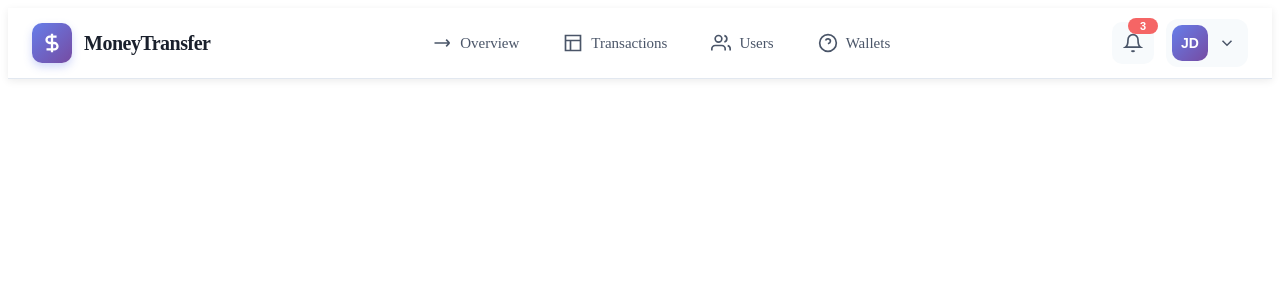
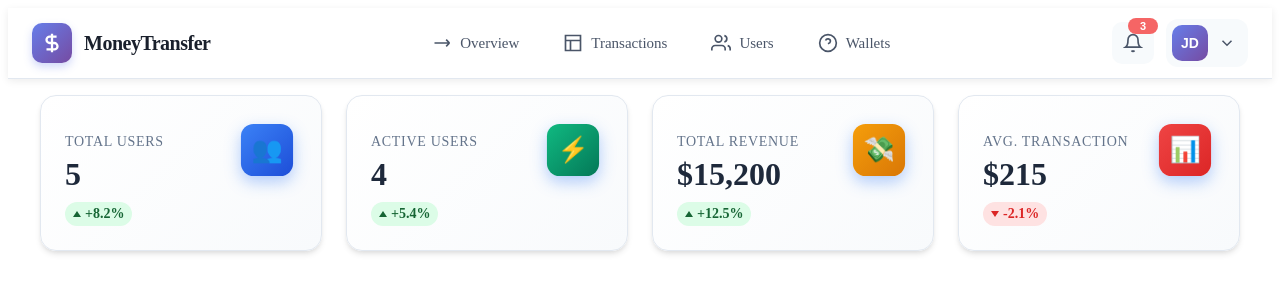
Before and after one commit to KagsM/money-transfer, a React (Vite) app: page /admin/dashboard in a window 1280 px wide. Shown: the top 300 px of the page. Built offline with nearby package versions, Linux system fonts and the light colour scheme.

Commit message:
making a Stats.jsx and updating App.css

```diff
--- a/src/App.css
+++ b/src/App.css
@@ -999,3 +999,207 @@ button {
     height: 35px;
   }
 }
+/* Stats Component Styles */
+.stats-container {
+  display: grid;
+  grid-template-columns: repeat(auto-fit, minmax(250px, 1fr));
+  gap: 1.5rem;
+  padding: 1rem;
+  max-width: 1200px;
+  margin: 0 auto;
+}
+
+.stat-card {
+  background: linear-gradient(135deg, #ffffff 0%, #f8fafc 100%);
+  border: 1px solid #e2e8f0;
+  border-radius: 16px;
+  padding: 1.5rem;
+  display: flex;
+  justify-content: space-between;
+  align-items: flex-start;
+  box-shadow: 0 4px 6px -1px rgba(0, 0, 0, 0.1), 0 2px 4px -1px rgba(0, 0, 0, 0.06);
+  transition: all 0.3s ease;
+  position: relative;
+  overflow: hidden;
+}
+
+.stat-card::before {
+  content: '';
+  position: absolute;
+  top: 0;
+  left: 0;
+  right: 0;
+  height: 3px;
+  background: linear-gradient(90deg, #3b82f6, #8b5cf6);
+  transform: scaleX(0);
+  transition: transform 0.3s ease;
+}
+
+.stat-card:hover::before {
+  transform: scaleX(1);
+}
+
+.stat-card:hover {
+  transform: translateY(-4px);
+  box-shadow: 0 20px 25px -5px rgba(0, 0, 0, 0.1), 0 10px 10px -5px rgba(0, 0, 0, 0.04);
+  border-color: #cbd5e0;
+}
+
+.stat-content {
+  flex: 1;
+}
+
+.stat-title {
+  font-size: 0.875rem;
+  font-weight: 500;
+  color: #64748b;
+  margin-bottom: 0.5rem;
+  text-transform: uppercase;
+  letter-spacing: 0.05em;
+}
+
+.stat-value {
+  font-size: 2rem;
+  font-weight: 700;
+  color: #1e293b;
+  margin-bottom: 0.25rem;
+  line-height: 1;
+}
+
+.stat-change {
+  display: inline-flex;
+  align-items: center;
+  font-size: 0.875rem;
+  font-weight: 600;
+  padding: 0.25rem 0.5rem;
+  border-radius: 9999px;
+  margin-top: 0.5rem;
+}
+
+.stat-change.up {
+  background-color: #dcfce7;
+  color: #166534;
+}
+
+.stat-change.down {
+  background-color: #fee2e2;
+  color: #dc2626;
+}
+
+.stat-change::before {
+  content: '';
+  display: inline-block;
+  width: 0;
+  height: 0;
+  margin-right: 0.25rem;
+  border-left: 4px solid transparent;
+  border-right: 4px solid transparent;
+}
+
+.stat-change.up::before {
+  border-bottom: 6px solid #166534;
+}
+
+.stat-change.down::before {
+  border-top: 6px solid #dc2626;
+}
+
+/* Stat Decoration with Icons */
+.stat-decoration {
+  position: relative;
+  width: 60px;
+  height: 60px;
+  display: flex;
+  align-items: center;
+  justify-content: center;
+}
+
+.stat-orb {
+  width: 50px;
+  height: 50px;
+  border-radius: 12px;
+  background: linear-gradient(135deg, #3b82f6, #8b5cf6);
+  display: flex;
+  align-items: center;
+  justify-content: center;
+  box-shadow: 0 4px 12px rgba(59, 130, 246, 0.3);
+  animation: pulse 2s ease-in-out infinite alternate;
+}
+
+.stat-icon {
+  font-size: 1.5rem;
+  filter:invert(0);
+}
+
+@keyframes pulse {
+  0% {
+    transform: scale(1);
+    box-shadow: 0 4px 12px rgba(59, 130, 246, 0.3);
+  }
+  100% {
+    transform: scale(1.05);
+    box-shadow: 0 6px 16px rgba(59, 130, 246, 0.4);
+  }
+}
+
+/* Different colors for each card */
+.stat-card:nth-child(1) .stat-orb {
+  background: linear-gradient(135deg, #3b82f6, #1d4ed8);
+}
+
+.stat-card:nth-child(2) .stat-orb {
+  background: linear-gradient(135deg, #10b981, #047857);
+}
+
+.stat-card:nth-child(3) .stat-orb {
+  background: linear-gradient(135deg, #f59e0b, #d97706);
+}
+
+.stat-card:nth-child(4) .stat-orb {
+  background: linear-gradient(135deg, #ef4444, #dc2626);
+}
+
+/* Responsive Design */
+@media (max-width: 768px) {
+  .stats-container {
+    grid-template-columns: repeat(auto-fit, minmax(200px, 1fr));
+    gap: 1rem;
+    padding: 0.5rem;
+  }
+
+  .stat-card {
+    padding: 1.25rem;
+  }
+
+  .stat-value {
+    font-size: 1.75rem;
+  }
+
+  .stat-decoration {
+    width: 50px;
+    height: 50px;
+  }
+
+  .stat-orb {
+    width: 40px;
+    height: 40px;
+  }
+
+  .stat-icon {
+    font-size: 1.25rem;
+  }
+}
+
+@media (max-width: 480px) {
+  .stats-container {
+    grid-template-columns: 1fr;
+  }
+
+  .stat-card {
+    padding: 1rem;
+  }
+
+  .stat-value {
+    font-size: 1.5rem;
+  }
+}
--- /dev/null
+++ b/src/components/Stats.jsx
@@ -0,0 +1,56 @@
+
+const Stats = () => {
+  const statsData = [
+    {
+      title: "Total Users",
+      value: "5",
+      change: "+8.2%",
+      trend: "up",
+      icon: "👥"
+    },
+    {
+      title: "Active Users",
+      value: "4",
+      change: "+5.4%",
+      trend: "up",
+      icon: "⚡"
+    },
+    {
+      title: "Total Revenue",
+      value: "$15,200",
+      change: "+12.5%",
+      trend: "up",
+      icon: "💸"
+    },
+    {
+      title: "Avg. Transaction",
+      value: "$215",
+      change: "-2.1%",
+      trend: "down",
+      icon: "📊"
+    }
+  ];
+
+  return (
+    <div className="stats-container">
+      {statsData.map((stat, index) => (
+        <div key={index} className="stat-card">
+          <div className="stat-content">
+            <h3 className="stat-title">{stat.title}</h3>
+            <div className="stat-value">{stat.value}</div>
+            <div className={`stat-change ${stat.trend}`}>
+              {stat.change}
+            </div>
+          </div>
+          <div className="stat-decoration">
+            <div className="stat-orb">
+              <span className="stat-icon">{stat.icon}</span>
+            </div>
+          </div>
+        </div>
+      ))}
+    </div>
+  );
+};
+
+export default Stats;
--- a/src/pages/AdminDashboard.jsx
+++ b/src/pages/AdminDashboard.jsx
@@ -1,9 +1,11 @@
 import Navbar from "../components/Navbar";
+import Stats from "../components/Stats";
 
 function AdminDashboard(){
     return(
         <>
         <Navbar/>
+        <Stats/>
         </>
     )
 }
```
